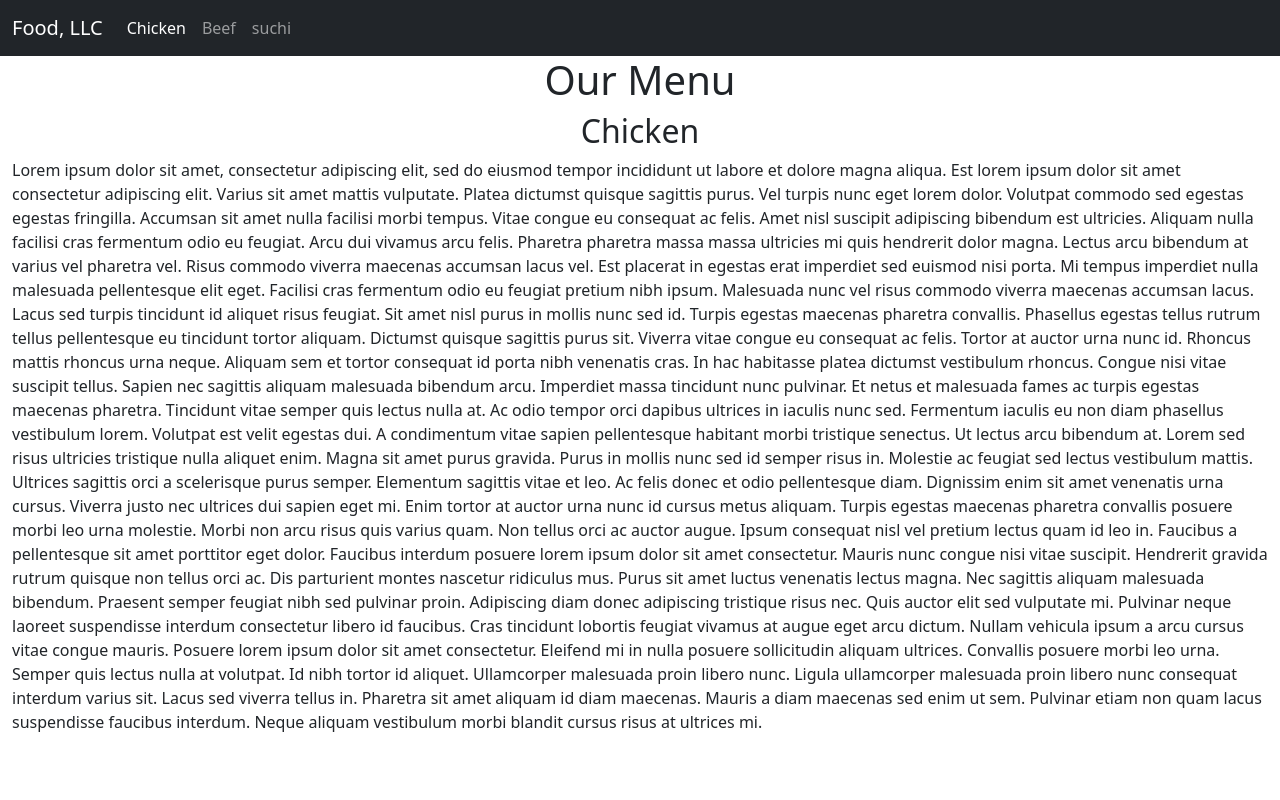
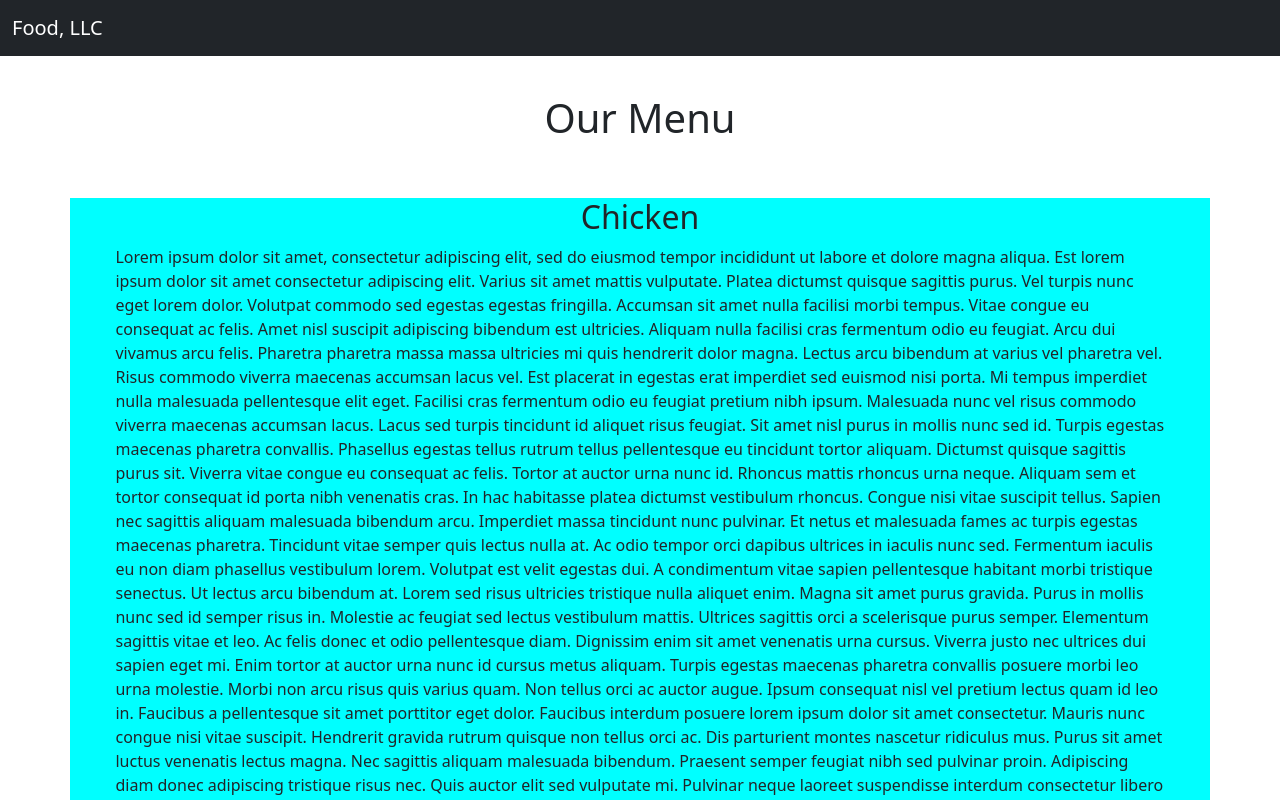
Before and after one commit to ag1426/mod3_solution, a plain HTML site: page index.html in a window 1280 px wide. Shown: the top 800 px of the page. Drawn offline with nearby package versions, Linux system fonts and the light colour scheme.

Commit message:
complete code

```diff
--- /dev/null
+++ b/css/style.css
@@ -0,0 +1,18 @@
+h1{
+    margin-top: 3%;
+}
+
+h2{
+    margin-top: 5%;
+}
+
+
+
+p{
+    margin-left: 3%;
+    margin-right: 3%;
+}
+.container{
+    background-color: aqua;
+    margin: 3%,3%,3%,3%;
+}
--- a/index.html
+++ b/index.html
@@ -1,30 +1,38 @@
 <!DOCTYPE html>
 <html lang="en">
+
 <head>
     <meta charset="UTF-8">
     <meta http-equiv="X-UA-Compatible" content="IE=edge">
     <meta name="viewport" content="width=device-width, initial-scale=1.0">
-    <link href="https://cdn.jsdelivr.net/npm/bootstrap@5.0.1/dist/css/bootstrap.min.css" rel="stylesheet" integrity="sha384-+0n0xVW2eSR5OomGNYDnhzAbDsOXxcvSN1TPprVMTNDbiYZCxYbOOl7+AMvyTG2x" crossorigin="anonymous">
-    <script src="https://cdn.jsdelivr.net/npm/bootstrap@5.0.1/dist/js/bootstrap.bundle.min.js" integrity="sha384-gtEjrD/SeCtmISkJkNUaaKMoLD0//ElJ19smozuHV6z3Iehds+3Ulb9Bn9Plx0x4" crossorigin="anonymous"></script>
+    <link href="https://cdn.jsdelivr.net/npm/bootstrap@5.0.1/dist/css/bootstrap.min.css" rel="stylesheet"
+        integrity="sha384-+0n0xVW2eSR5OomGNYDnhzAbDsOXxcvSN1TPprVMTNDbiYZCxYbOOl7+AMvyTG2x" crossorigin="anonymous">
+    <script src="https://cdn.jsdelivr.net/npm/bootstrap@5.0.1/dist/js/bootstrap.bundle.min.js"
+        integrity="sha384-gtEjrD/SeCtmISkJkNUaaKMoLD0//ElJ19smozuHV6z3Iehds+3Ulb9Bn9Plx0x4"
+        crossorigin="anonymous"></script>
+        <link rel="stylesheet" href="css/style.css">
     <title>My Resturant</title>
 </head>
+
 <body>
     <nav class="navbar navbar-expand-lg navbar-light bg-light navbar-dark bg-dark">
         <div class="container-fluid" color: blue>
             <a class="navbar-brand" href="#">Food, LLC</a>
-          <button class="navbar-toggler" type="button" data-bs-toggle="collapse" data-bs-target="#navbarSupportedContent" aria-controls="navbarSupportedContent" aria-expanded="false" aria-label="Toggle navigation">
+            <button class="navbar-toggler d-block d-sm-none" type="button" data-bs-toggle="collapse"
+                data-bs-target="#navbarSupportedContent" aria-controls="navbarSupportedContent" aria-expanded="false"
+                aria-label="Toggle navigation">
                 <span class="navbar-toggler-icon"></span>
             </button>
             <div class="collapse navbar-collapse" id="navbarSupportedContent">
                 <ul class="navbar-nav me-auto mb-2 mb-lg-0">
-              <li class="nav-item">
-                <a class="nav-link active" aria-current="page" visible-xs>Chicken</a>
+                    <li class="nav-item d-block d-sm-none">
+                        <a class="nav-link text-center">Chicken</a>
                     </li>
-              <li class="nav-item">
-                <a class="nav-link" href="#" visible-xs>Beef</a>
+                    <li class="nav-item d-block d-sm-none">
+                        <a class="nav-link text-center">Beef</a>
                     </li>
-              <li class="nav-item">
-                <a class="nav-link" visible-xs>suchi</a>
+                    <li class="nav-item d-block d-sm-none">
+                        <a class="nav-link text-center">Sushi</a>
                     </li>
                 </ul>
             </div>
@@ -32,20 +40,65 @@
     </nav>
     <h1 class="text-center">Our Menu</h1>
 
-    <div class="container-fluid">
+    <div class="container">
         <h2 class="text-center"> Chicken </h2>
-        <p>Lorem ipsum dolor sit amet, consectetur adipiscing elit, sed do eiusmod tempor incididunt ut labore et dolore magna aliqua. Est lorem ipsum dolor sit amet consectetur adipiscing elit. Varius sit amet mattis vulputate. Platea dictumst quisque sagittis purus. Vel turpis nunc eget lorem dolor. Volutpat commodo sed egestas egestas fringilla. Accumsan sit amet nulla facilisi morbi tempus. Vitae congue eu consequat ac felis. Amet nisl suscipit adipiscing bibendum est ultricies. Aliquam nulla facilisi cras fermentum odio eu feugiat. Arcu dui vivamus arcu felis. Pharetra pharetra massa massa ultricies mi quis hendrerit dolor magna. Lectus arcu bibendum at varius vel pharetra vel. Risus commodo viverra maecenas accumsan lacus vel.
+        <p>Lorem ipsum dolor sit amet, consectetur adipiscing elit, sed do eiusmod tempor incididunt ut labore et dolore
+            magna aliqua. Est lorem ipsum dolor sit amet consectetur adipiscing elit. Varius sit amet mattis vulputate.
+            Platea dictumst quisque sagittis purus. Vel turpis nunc eget lorem dolor. Volutpat commodo sed egestas
+            egestas fringilla. Accumsan sit amet nulla facilisi morbi tempus. Vitae congue eu consequat ac felis. Amet
+            nisl suscipit adipiscing bibendum est ultricies. Aliquam nulla facilisi cras fermentum odio eu feugiat. Arcu
+            dui vivamus arcu felis. Pharetra pharetra massa massa ultricies mi quis hendrerit dolor magna. Lectus arcu
+            bibendum at varius vel pharetra vel. Risus commodo viverra maecenas accumsan lacus vel.
 
-            Est placerat in egestas erat imperdiet sed euismod nisi porta. Mi tempus imperdiet nulla malesuada pellentesque elit eget. Facilisi cras fermentum odio eu feugiat pretium nibh ipsum. Malesuada nunc vel risus commodo viverra maecenas accumsan lacus. Lacus sed turpis tincidunt id aliquet risus feugiat. Sit amet nisl purus in mollis nunc sed id. Turpis egestas maecenas pharetra convallis. Phasellus egestas tellus rutrum tellus pellentesque eu tincidunt tortor aliquam. Dictumst quisque sagittis purus sit. Viverra vitae congue eu consequat ac felis. Tortor at auctor urna nunc id. Rhoncus mattis rhoncus urna neque. Aliquam sem et tortor consequat id porta nibh venenatis cras. In hac habitasse platea dictumst vestibulum rhoncus. Congue nisi vitae suscipit tellus. Sapien nec sagittis aliquam malesuada bibendum arcu.
+            Est placerat in egestas erat imperdiet sed euismod nisi porta. Mi tempus imperdiet nulla malesuada
+            pellentesque elit eget. Facilisi cras fermentum odio eu feugiat pretium nibh ipsum. Malesuada nunc vel risus
+            commodo viverra maecenas accumsan lacus. Lacus sed turpis tincidunt id aliquet risus feugiat. Sit amet nisl
+            purus in mollis nunc sed id. Turpis egestas maecenas pharetra convallis. Phasellus egestas tellus rutrum
+            tellus pellentesque eu tincidunt tortor aliquam. Dictumst quisque sagittis purus sit. Viverra vitae congue
+            eu consequat ac felis. Tortor at auctor urna nunc id. Rhoncus mattis rhoncus urna neque. Aliquam sem et
+            tortor consequat id porta nibh venenatis cras. In hac habitasse platea dictumst vestibulum rhoncus. Congue
+            nisi vitae suscipit tellus. Sapien nec sagittis aliquam malesuada bibendum arcu.
 
-            Imperdiet massa tincidunt nunc pulvinar. Et netus et malesuada fames ac turpis egestas maecenas pharetra. Tincidunt vitae semper quis lectus nulla at. Ac odio tempor orci dapibus ultrices in iaculis nunc sed. Fermentum iaculis eu non diam phasellus vestibulum lorem. Volutpat est velit egestas dui. A condimentum vitae sapien pellentesque habitant morbi tristique senectus. Ut lectus arcu bibendum at. Lorem sed risus ultricies tristique nulla aliquet enim. Magna sit amet purus gravida. Purus in mollis nunc sed id semper risus in. Molestie ac feugiat sed lectus vestibulum mattis. Ultrices sagittis orci a scelerisque purus semper. Elementum sagittis vitae et leo. Ac felis donec et odio pellentesque diam. Dignissim enim sit amet venenatis urna cursus. Viverra justo nec ultrices dui sapien eget mi. Enim tortor at auctor urna nunc id cursus metus aliquam.
+            Imperdiet massa tincidunt nunc pulvinar. Et netus et malesuada fames ac turpis egestas maecenas pharetra.
+            Tincidunt vitae semper quis lectus nulla at. Ac odio tempor orci dapibus ultrices in iaculis nunc sed.
+            Fermentum iaculis eu non diam phasellus vestibulum lorem. Volutpat est velit egestas dui. A condimentum
+            vitae sapien pellentesque habitant morbi tristique senectus. Ut lectus arcu bibendum at. Lorem sed risus
+            ultricies tristique nulla aliquet enim. Magna sit amet purus gravida. Purus in mollis nunc sed id semper
+            risus in. Molestie ac feugiat sed lectus vestibulum mattis. Ultrices sagittis orci a scelerisque purus
+            semper. Elementum sagittis vitae et leo. Ac felis donec et odio pellentesque diam. Dignissim enim sit amet
+            venenatis urna cursus. Viverra justo nec ultrices dui sapien eget mi. Enim tortor at auctor urna nunc id
+            cursus metus aliquam.
 
-            Turpis egestas maecenas pharetra convallis posuere morbi leo urna molestie. Morbi non arcu risus quis varius quam. Non tellus orci ac auctor augue. Ipsum consequat nisl vel pretium lectus quam id leo in. Faucibus a pellentesque sit amet porttitor eget dolor. Faucibus interdum posuere lorem ipsum dolor sit amet consectetur. Mauris nunc congue nisi vitae suscipit. Hendrerit gravida rutrum quisque non tellus orci ac. Dis parturient montes nascetur ridiculus mus. Purus sit amet luctus venenatis lectus magna. Nec sagittis aliquam malesuada bibendum. Praesent semper feugiat nibh sed pulvinar proin. Adipiscing diam donec adipiscing tristique risus nec.
+            Turpis egestas maecenas pharetra convallis posuere morbi leo urna molestie. Morbi non arcu risus quis varius
+            quam. Non tellus orci ac auctor augue. Ipsum consequat nisl vel pretium lectus quam id leo in. Faucibus a
+            pellentesque sit amet porttitor eget dolor. Faucibus interdum posuere lorem ipsum dolor sit amet
+            consectetur. Mauris nunc congue nisi vitae suscipit. Hendrerit gravida rutrum quisque non tellus orci ac.
+            Dis parturient montes nascetur ridiculus mus. Purus sit amet luctus venenatis lectus magna. Nec sagittis
+            aliquam malesuada bibendum. Praesent semper feugiat nibh sed pulvinar proin. Adipiscing diam donec
+            adipiscing tristique risus nec.
 
-            Quis auctor elit sed vulputate mi. Pulvinar neque laoreet suspendisse interdum consectetur libero id faucibus. Cras tincidunt lobortis feugiat vivamus at augue eget arcu dictum. Nullam vehicula ipsum a arcu cursus vitae congue mauris. Posuere lorem ipsum dolor sit amet consectetur. Eleifend mi in nulla posuere sollicitudin aliquam ultrices. Convallis posuere morbi leo urna. Semper quis lectus nulla at volutpat. Id nibh tortor id aliquet. Ullamcorper malesuada proin libero nunc. Ligula ullamcorper malesuada proin libero nunc consequat interdum varius sit. Lacus sed viverra tellus in. Pharetra sit amet aliquam id diam maecenas. Mauris a diam maecenas sed enim ut sem. Pulvinar etiam non quam lacus suspendisse faucibus interdum. Neque aliquam vestibulum morbi blandit cursus risus at ultrices mi.
+            Quis auctor elit sed vulputate mi. Pulvinar neque laoreet suspendisse interdum consectetur libero id
+            faucibus. Cras tincidunt lobortis feugiat vivamus at augue eget arcu dictum. Nullam vehicula ipsum a arcu
+            cursus vitae congue mauris. Posuere lorem ipsum dolor sit amet consectetur. Eleifend mi in nulla posuere
+            sollicitudin aliquam ultrices. Convallis posuere morbi leo urna. Semper quis lectus nulla at volutpat. Id
+            nibh tortor id aliquet. Ullamcorper malesuada proin libero nunc. Ligula ullamcorper malesuada proin libero
+            nunc consequat interdum varius sit. Lacus sed viverra tellus in. Pharetra sit amet aliquam id diam maecenas.
+            Mauris a diam maecenas sed enim ut sem. Pulvinar etiam non quam lacus suspendisse faucibus interdum. Neque
+            aliquam vestibulum morbi blandit cursus risus at ultrices mi.
 
+            Blandit volutpat maecenas volutpat blandit. Nunc faucibus a pellentesque sit amet. At tempor commodo
+            ullamcorper a lacus vestibulum sed arcu non. In nulla posuere sollicitudin aliquam ultrices sagittis orci a
+            scelerisque. Ut tristique et egestas quis ipsum. Ut morbi tincidunt augue interdum velit euismod. Aliquet
+            nibh praesent tristique magna sit. Id porta nibh venenatis cras sed felis eget velit. Placerat vestibulum
+            lectus mauris ultrices eros in cursus turpis. Aliquam etiam erat velit scelerisque in dictum non
+            consectetur. Aenean et tortor at risus viverra adipiscing at in tellus. Nunc sed augue lacus viverra vitae.
+            Egestas maecenas pharetra convallis posuere morbi leo urna molestie. Hendrerit dolor magna eget est.
+            Imperdiet massa tincidunt nunc pulvinar sapien et ligula ullamcorper malesuada. Malesuada fames ac turpis
+            egestas. Viverra vitae congue eu consequat ac felis. Scelerisque varius morbi enim nunc faucibus. Mattis
+            aliquam faucibus purus in. Massa tincidunt nunc pulvinar sapien et.
         </p>
     </div>
 
 </body>
+
 </html>
```
Lines whose indentation alone changed are shown as unchanged.
